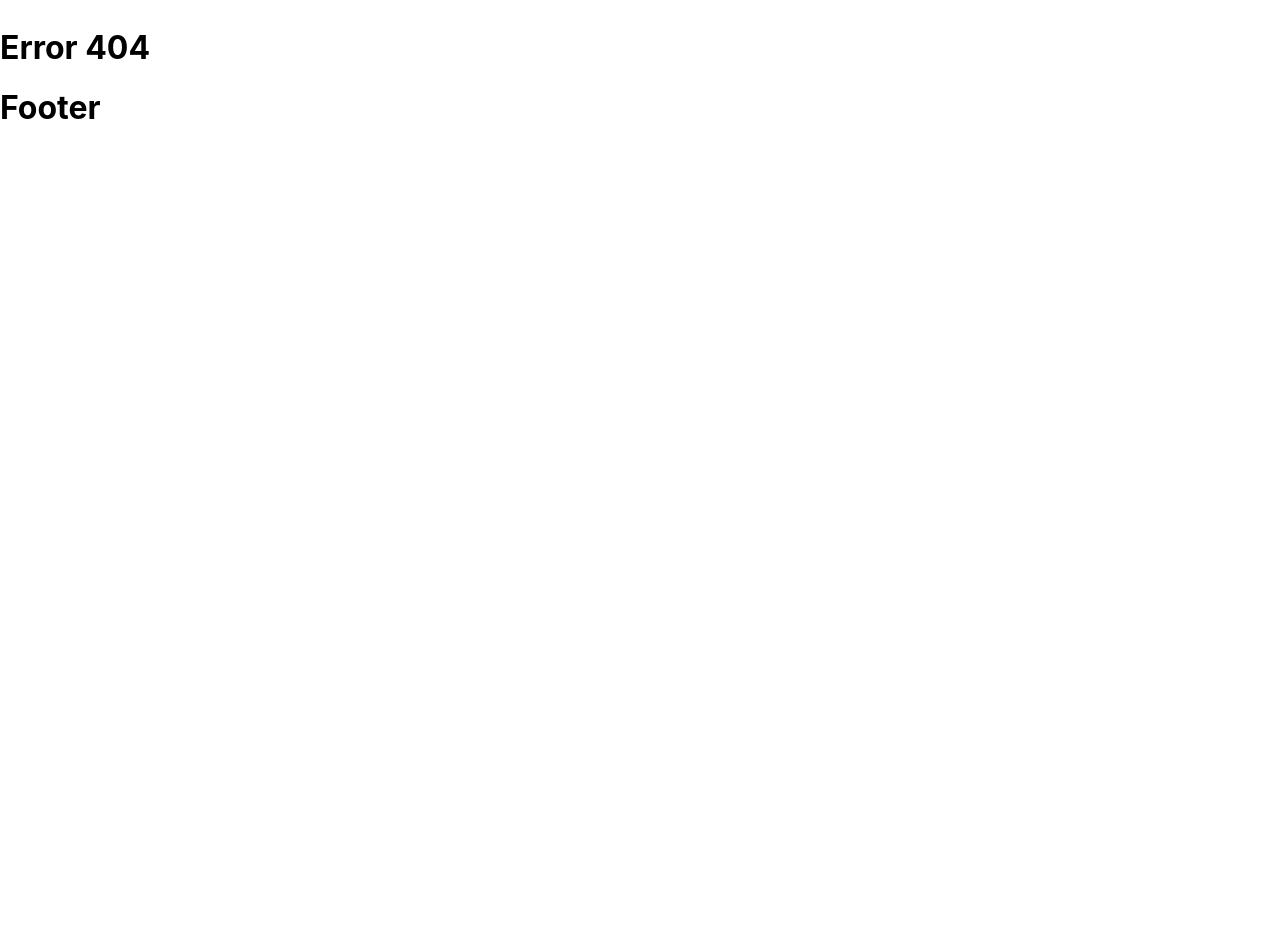
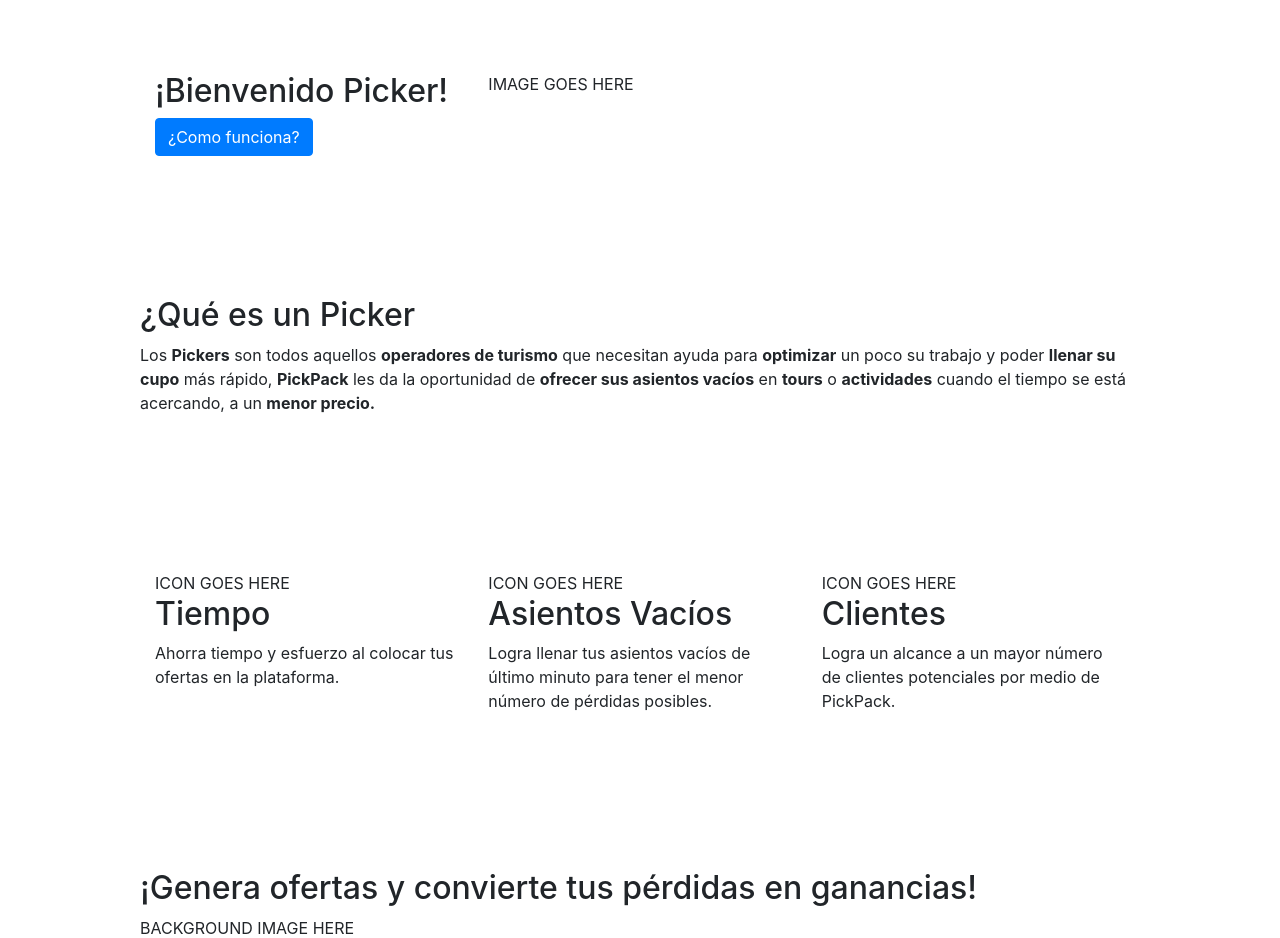
Before and after one commit to joseasalazar/pickpack, a React (Create React App) app: page /proveedores in a window 1280 px wide. Before the commit this address had no page. Shown: the part 54-992 px from the top of the page. Before the commit the page ends 800 px from the top, so only its background shows below. Built offline with nearby package versions, Linux system fonts and the light colour scheme.

Commit message:
Added Providers page with html initial layout.

```diff
--- a/src/ui/Routes.js
+++ b/src/ui/Routes.js
@@ -6,6 +6,7 @@
 import Error404Screen from "./screens/Errors/Error404Screen";
 import LogIn from "./screens/LogIn";
 import SignUp from "./screens/SignUp";
+import Proveedores from "./screens/Provedores";
 
 import Header from "./components/Header";
 import Footer from "./components/Footer";
@@ -20,6 +21,7 @@
             <Route exact path="/" component={HomeScreen} />
             <Route exact path="/login" component={LogIn} />
             <Route exact path="/signup" component={SignUp} />
+            <Route exact path="/proveedores" component={Proveedores} />
             <Route exact path="" component={Error404Screen} />
           </Switch>
           <Footer />
--- a/src/ui/screens/LogIn.js
+++ b/src/ui/screens/LogIn.js
@@ -1,5 +1,7 @@
 import React from "react";
 import styled from 'styled-components'
+import 'bootstrap/dist/css/bootstrap.min.css';
+import {Button} from 'react-bootstrap';
 
 const LoginCard = styled.div`
     border: opx solid lightgray;
@@ -11,7 +13,7 @@
 `
 
 const CardItem = styled.div`
-    padding: 15px;
+    padding: 10px;
 `
 
 
@@ -20,38 +22,19 @@
         return (
             <LoginCard>
                 <CardItem>
-                    {/* <Input
-                        prefix={<Icon type="user" style={{ color: 'rgba(0,0,0,.25)' }} />}
-                        placeholder="Username"
-                    /> */}
+                    <input type="text" class="form-control" placeholder="Username"></input>
                 </CardItem>
                 <CardItem>
-                    {/* <Input
-                        prefix={<Icon type="lock" style={{ color: 'rgba(0,0,0,.25)' }} />}
-                        type="password"
-                        placeholder="Password"
-                    /> */}
+                    <input type="password" class="form-control" placeholder="Password"></input>
                 </CardItem>
                 <CardItem>
-                    {/* <Row>
-                        <Col span={12}>
-                            <Checkbox>Remember me</Checkbox>
-                        </Col>
-                        <Col span={12}>
-                            <a className="login-form-forgot" href="">
-                            Forgot password
-                            </a>
-                        </Col>
-                    </Row> */}
-
+                    <a href="#"> Forgot password </a>
                 </CardItem>
                 <CardItem>
-                    {/* <Button type="primary" block>
-                        Log in
-                    </Button> */}
-                </CardItem>
-                <CardItem>
-                    Or <a href="">Sign Up!</a>
+                    <Button variant="primary" size="md" block>
+                        Log In
+                    </Button>
+                    Or <a href="#">Sign Up!</a>
                 </CardItem>
             </LoginCard>
         );
--- /dev/null
+++ b/src/ui/screens/Provedores.js
@@ -0,0 +1,54 @@
+import React from "react";
+import styled from 'styled-components'
+import 'bootstrap/dist/css/bootstrap.min.css';
+import {Container, Row, Col, Button} from 'react-bootstrap';
+
+const StyledRow = styled(Row)`
+    padding: 70px;
+`
+export default class Proveedores extends React.Component {
+    render() {
+      return (
+        <div>
+          <Container>
+            <StyledRow>
+                <Col sm={4}>
+                    <h2>¡Bienvenido Picker!</h2>
+                    <Button variant="primary">¿Como funciona?</Button>
+                </Col>
+                <Col sm={8}>IMAGE GOES HERE</Col>
+            </StyledRow>
+            <StyledRow>
+                <h2>¿Qué es un Picker</h2>
+                <p>Los <b>Pickers</b> son todos aquellos <b>operadores de turismo</b> que necesitan ayuda para <b>optimizar</b> un poco su trabajo y poder <b>llenar su cupo</b> más rápido, <b>PickPack</b> les da la oportunidad de <b>ofrecer sus asientos vacíos</b> en <b>tours</b> o <b>actividades</b> cuando el tiempo se está acercando, a un <b>menor precio.</b></p>
+            </StyledRow>
+            <StyledRow>
+                <Col>
+                    ICON GOES HERE
+                    <h2>Tiempo</h2>
+                    <p>Ahorra tiempo y esfuerzo al colocar tus ofertas en la plataforma.</p>
+                </Col>
+                <Col>
+                    ICON GOES HERE
+                    <h2>Asientos Vacíos</h2>
+                    <p>Logra llenar tus asientos vacíos de último minuto para tener el menor número de pérdidas posibles.</p>
+                </Col>
+                <Col>
+                    ICON GOES HERE
+                    <h2>Clientes</h2>
+                    <p>Logra un alcance a un mayor número de clientes potenciales por medio de PickPack.</p>
+                </Col>
+            </StyledRow>
+            <StyledRow>
+                <h2>¡Genera ofertas y convierte tus pérdidas en ganancias!</h2>
+                BACKGROUND IMAGE HERE
+            </StyledRow>
+            <StyledRow>
+                <h2>¡Bienvenido a la familia PickPack!</h2>
+                <p>¡Muchas gracias por tu confianza! Nos encanta poder trabajar contigo, para más información ve al botón en la parte superior que dice: ¿Cómo funciona?, ¡recuerda que esto es solo el comienzo de un camino lleno de aventuras!</p>
+            </StyledRow>
+          </Container>
+        </div>
+      );
+    }
+  }
```
